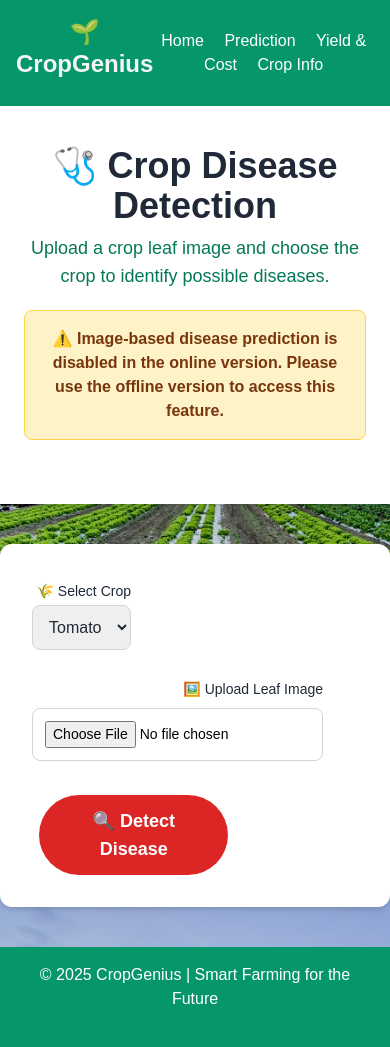
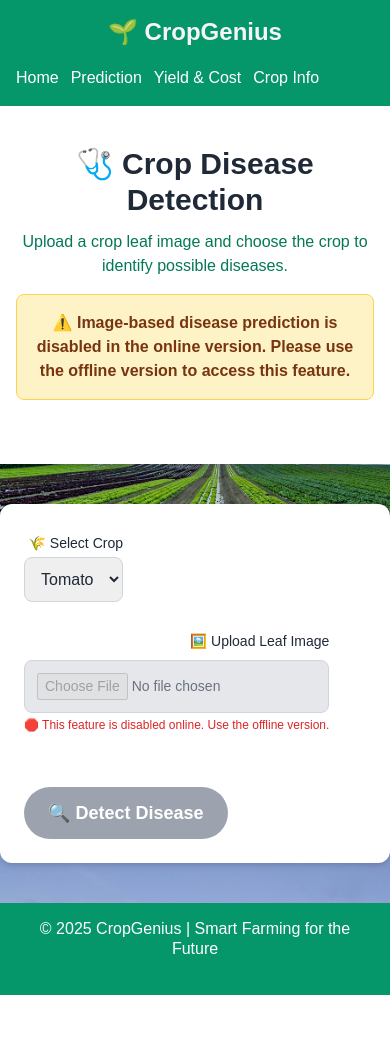
Before and after one commit to suprilp8221/cropgenius-lite, a Flask app: page /disease-detect in a window 390 px wide. After the commit the page ends 995 px from the top, so only its background shows below. Run offline with Flask 3, Linux system fonts and the light colour scheme; parts of the project's set-up code (start-up, migrations or seed data) failed here and were passed over.

Commit message:
✅ Updated disease_detect.html to be fully responsive for mobile

```diff
--- a/templates/disease_detect.html
+++ b/templates/disease_detect.html
@@ -3,17 +3,19 @@
 <head>
     <meta charset="UTF-8">
     <title>Disease Detection | CropGenius</title>
+    <meta name="viewport" content="width=device-width, initial-scale=1.0">
     <link href="https://cdn.jsdelivr.net/npm/tailwindcss@2.2.19/dist/tailwind.min.css" rel="stylesheet">
     <link rel="stylesheet" href="{{ url_for('static', filename='style.css') }}">
 </head>
 <body class="bg-green-50 text-gray-800 relative">
+
     <!-- 🌐 Language Switcher (Top-Right) -->
     <div id="google_translate_element" class="absolute top-4 right-4 z-50"></div>
 
     <!-- Navbar -->
-    <nav class="bg-green-600 text-white p-4 flex justify-between items-center">
+    <nav class="bg-green-600 text-white p-4 flex flex-col sm:flex-row sm:justify-between sm:items-center space-y-2 sm:space-y-0">
         <h1 class="text-2xl font-bold">🌱 CropGenius</h1>
-        <div class="space-x-4">
+        <div class="flex flex-wrap items-center gap-3 sm:gap-5">
             <a href="/" class="hover:underline">Home</a>
             <a href="/predict" class="hover:underline">Prediction</a>
             <a href="/yield_cost" class="hover:underline">Yield & Cost</a>
@@ -22,16 +24,17 @@
     </nav>
 
     <!-- Header -->
-    <section class="text-center py-10 px-6 bg-white shadow-md">
-        <h2 class="text-4xl font-bold mb-2">🩺 Crop Disease Detection</h2>
-        <p class="text-lg text-green-700">Upload a crop leaf image and choose the crop to identify possible diseases.</p>
+    <section class="text-center py-10 px-4 sm:px-6 bg-white shadow-md">
+        <h2 class="text-3xl sm:text-4xl font-bold mb-3">🩺 Crop Disease Detection</h2>
+        <p class="text-base sm:text-lg text-green-700 mb-4">Upload a crop leaf image and choose the crop to identify possible diseases.</p>
+
         <div class="max-w-xl mx-auto bg-yellow-100 text-yellow-900 font-semibold p-4 rounded-lg mb-6 border border-yellow-300">
-  ⚠️ Image-based disease prediction is disabled in the online version. Please use the offline version to access this feature.
-    </div>
+            ⚠️ Image-based disease prediction is disabled in the online version. Please use the offline version to access this feature.
+        </div>
     </section>
 
     <!-- Form -->
-    <section class="max-w-xl mx-auto mt-10 bg-white p-8 rounded-xl shadow-md">
+    <section class="max-w-xl mx-auto mt-10 bg-white p-6 sm:p-8 rounded-xl shadow-md">
         <form action="/disease-detect" method="POST" enctype="multipart/form-data" class="space-y-6">
 
             <div>
@@ -45,13 +48,14 @@
 
             <div>
                 <label for="file" class="block text-sm font-medium mb-1">🖼️ Upload Leaf Image</label>
-                <input type="file" name="file" required
-                       class="w-full p-3 border border-gray-300 rounded-lg focus:outline-none focus:ring-2 focus:ring-green-500">
+                <input type="file" name="file" disabled
+                       class="w-full p-3 border border-gray-300 rounded-lg bg-gray-200 text-gray-500 cursor-not-allowed focus:outline-none">
+                <p class="text-xs text-red-600 mt-1">🛑 This feature is disabled online. Use the offline version.</p>
             </div>
 
             <div class="text-center">
-                <button type="submit"
-                        class="bg-red-600 text-white px-6 py-3 rounded-full text-lg font-semibold hover:bg-red-700 transition">
+                <button type="submit" disabled
+                        class="w-full sm:w-auto bg-gray-400 text-white px-6 py-3 rounded-full text-lg font-semibold cursor-not-allowed">
                     🔍 Detect Disease
                 </button>
             </div>
@@ -59,7 +63,7 @@
     </section>
 
     <!-- Footer -->
-    <footer class="bg-green-600 text-white text-center p-4 mt-10">
+    <footer class="bg-green-600 text-white text-center p-4 mt-10 text-sm sm:text-base">
         <p>© 2025 CropGenius | Smart Farming for the Future</p>
     </footer>
 
@@ -73,7 +77,6 @@
         }, 'google_translate_element');
       }
     </script>
-
     <script src="//translate.google.com/translate_a/element.js?cb=googleTranslateElementInit"></script>
 
 </body>
```
